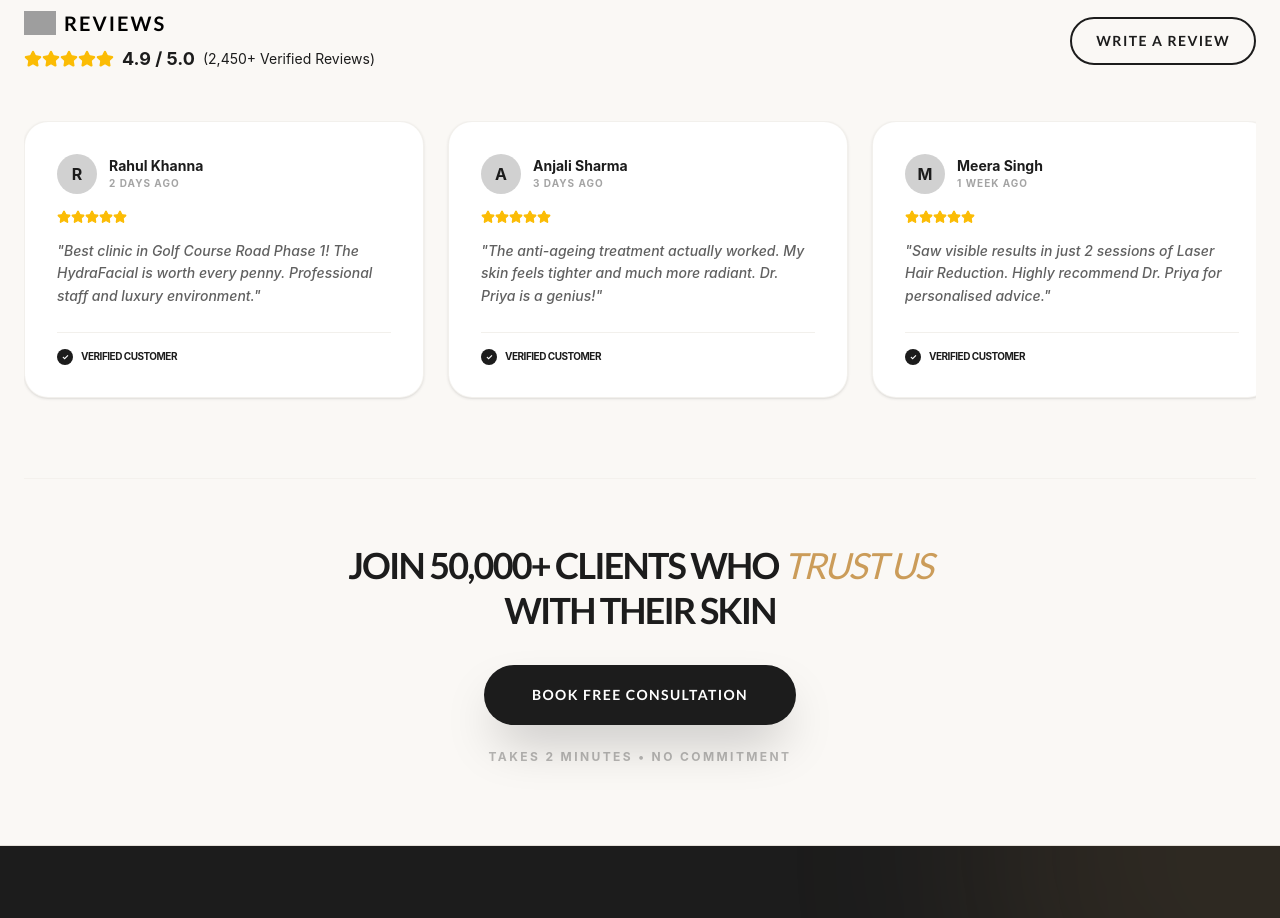
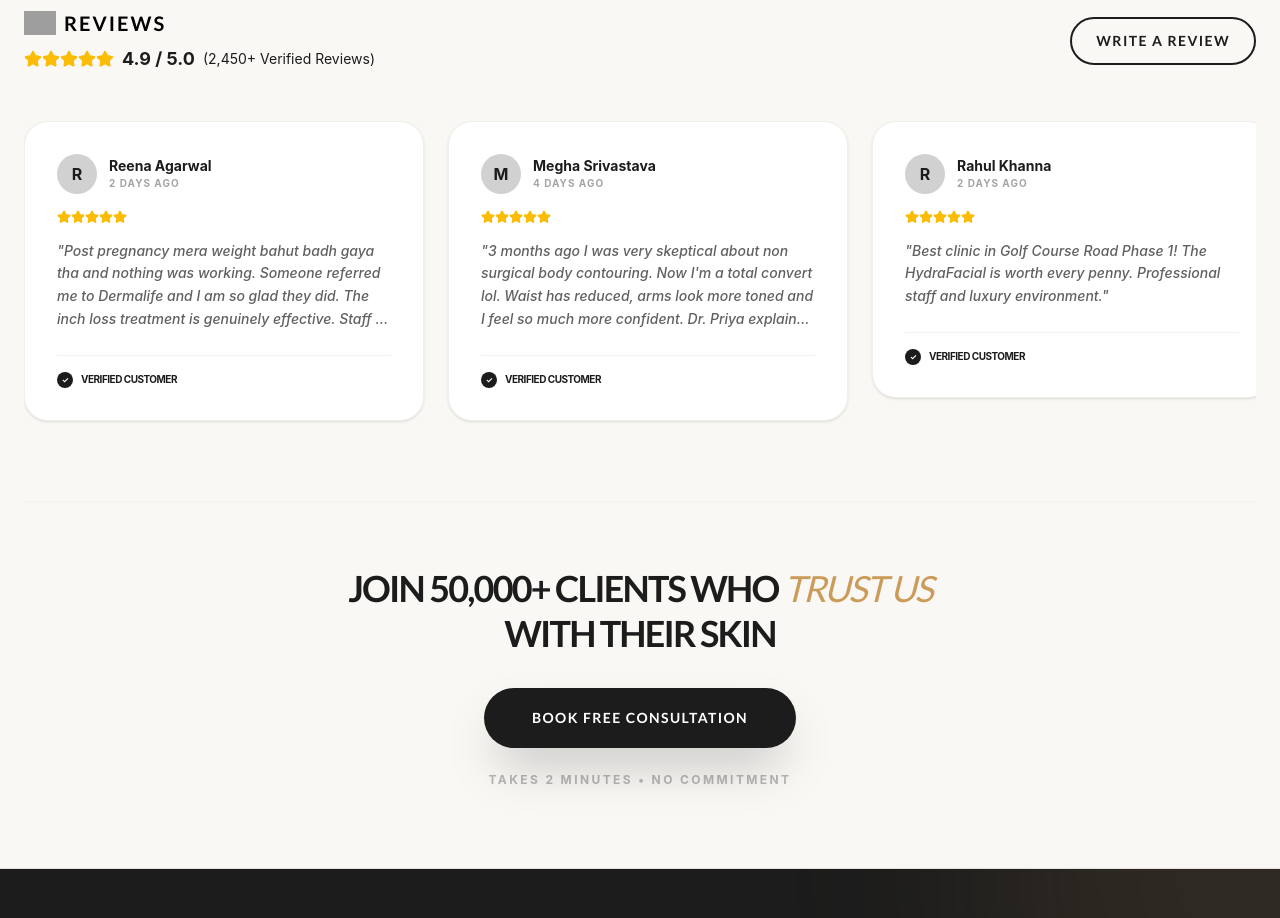
Before and after one commit to raghavluthra10/dermalife-demo, a React (Vite) app: page / in a window 1280 px wide. Shown: the part 4420-5338 px from the top of the page. Built offline with nearby package versions, Linux system fonts and the light colour scheme; grey boxes are pictures that could not be loaded.

Commit message:
added more weightloss reviews

```diff
--- a/src/components/GoogleReviews.tsx
+++ b/src/components/GoogleReviews.tsx
@@ -3,6 +3,8 @@
 
 const GoogleReviews = () => {
   const [reviews] = useState([
+    { author_name: "Reena Agarwal", text: "Post pregnancy mera weight bahut badh gaya tha and nothing was working. Someone referred me to Dermalife and I am so glad they did. The inch loss treatment is genuinely effective. Staff is also very warm and non-judgmental which matters a lot.", rating: 5, relative_time_description: "2 days ago" },
+    { author_name: "Megha Srivastava", text: "3 months ago I was very skeptical about non surgical body contouring. Now I'm a total convert lol. Waist has reduced, arms look more toned and I feel so much more confident. Dr. Priya explained everything very patiently before starting.", rating: 5, relative_time_description: "4 days ago" },
     { author_name: "Rahul Khanna", text: "Best clinic in Golf Course Road Phase 1! The HydraFacial is worth every penny. Professional staff and luxury environment.", rating: 5, relative_time_description: "2 days ago" },
     { author_name: "Anjali Sharma", text: "The anti-ageing treatment actually worked. My skin feels tighter and much more radiant. Dr. Priya is a genius!", rating: 5, relative_time_description: "3 days ago" },
     { author_name: "Meera Singh", text: "Saw visible results in just 2 sessions of Laser Hair Reduction. Highly recommend Dr. Priya for personalised advice.", rating: 5, relative_time_description: "1 week ago" },
```
